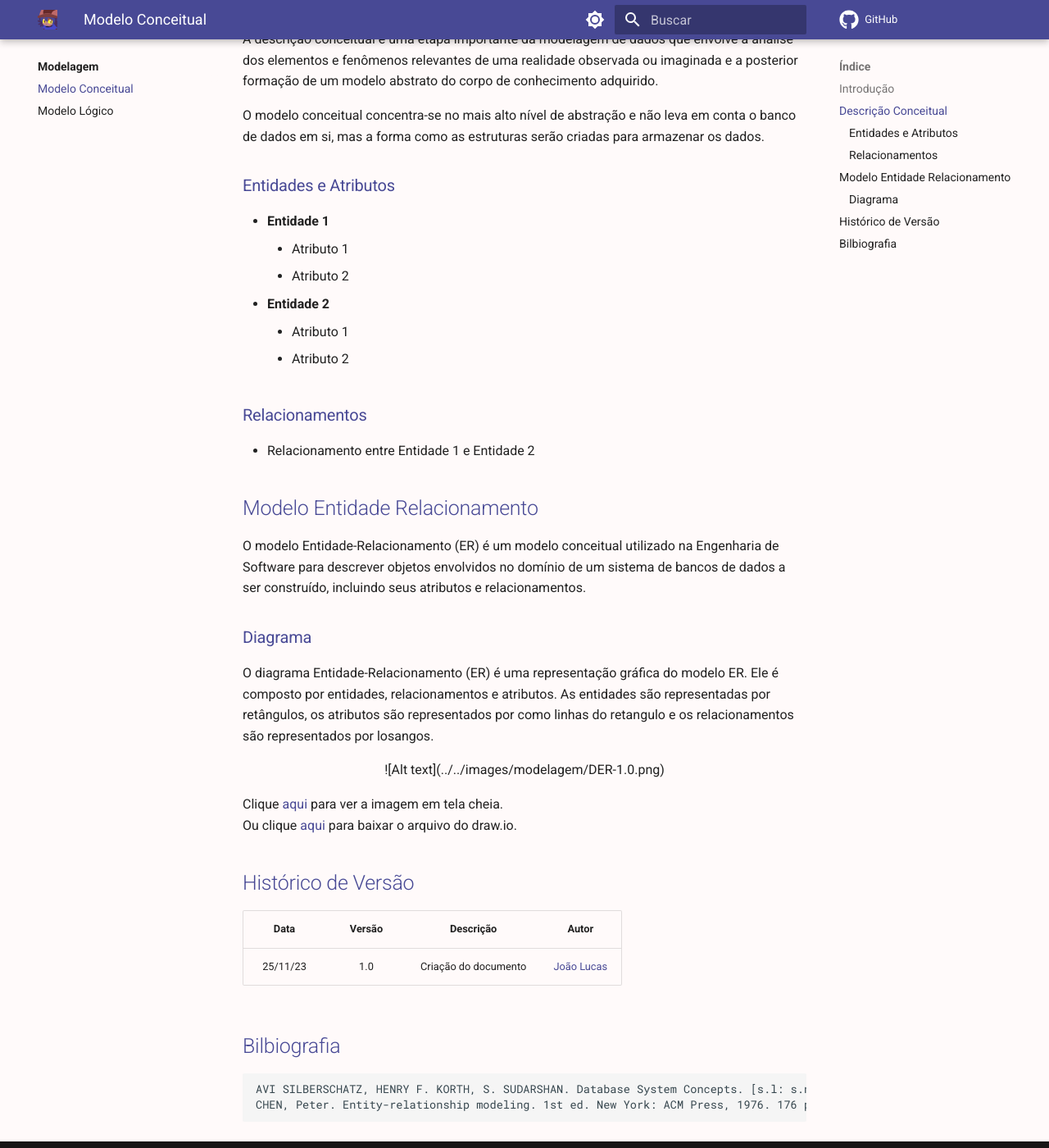
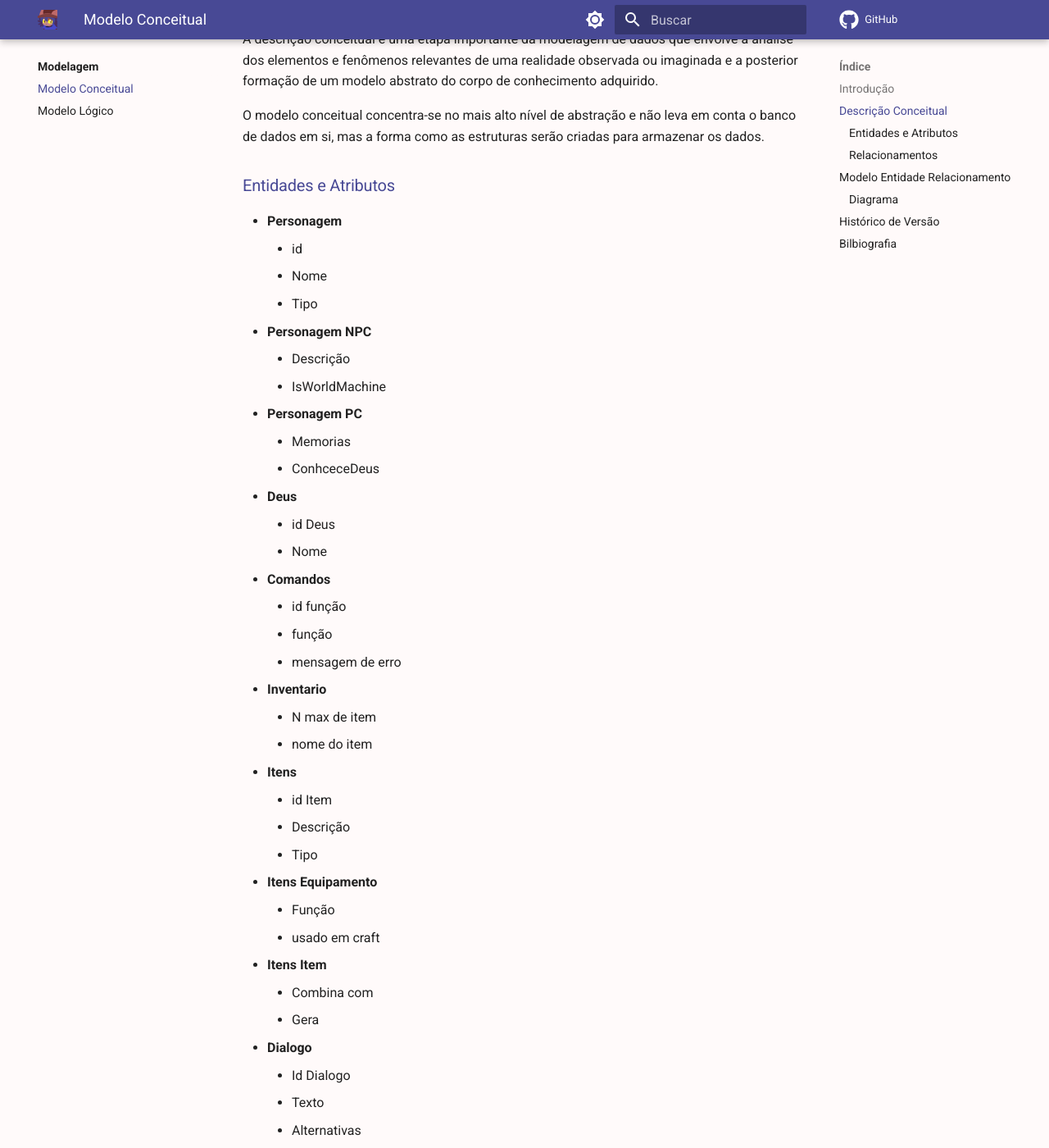
Before and after one commit to SBD1/2023.2-OneShot, an MkDocs documentation site: the page built from docs/documentos/modelagem/modelo-conceitual.md, in a window 1280 px wide and 1400 px high, scrolled down 544 px. Shown: the whole window at 82% size. Built offline with MkDocs 1.6.1 and Material for MkDocs 9.7.7, drawn with Linux system fonts in a browser that asks for light colours; comment, search, counter and statistics services are not loaded; some of the changed text lies outside the part shown.

Commit message:
descrição Conceitual

```diff
--- a/docs/documentos/modelagem/modelo-conceitual.md
+++ b/docs/documentos/modelagem/modelo-conceitual.md
@@ -14,13 +14,87 @@ A descrição conceitual é uma etapa importante da modelagem de dados que envol
 O modelo conceitual concentra-se no mais alto nível de abstração e não leva em conta o banco de dados em si, mas a forma como as estruturas serão criadas para armazenar os dados.
 
 ### <a>Entidades e Atributos</a>
-- **Entidade 1**
-    - Atributo 1
-    - Atributo 2
-- **Entidade 2**
-    - Atributo 1
-    - Atributo 2
-
+- **Personagem**
+    - id
+    - Nome
+    - Tipo
+- **Personagem NPC**
+    - Descrição
+    - IsWorldMachine
+- **Personagem PC**
+    - Memorias
+    - ConhceceDeus
+- **Deus**
+    - id Deus
+    - Nome
+- **Comandos**
+    - id função
+    - função
+    - mensagem de erro
+- **Inventario**
+    - N max de item
+    - nome do item
+- **Itens**
+    - id Item
+    - Descrição
+    - Tipo
+- **Itens Equipamento**
+    - Função
+    - usado em craft
+- **Itens Item**
+    - Combina com
+    - Gera
+- **Dialogo**
+    - Id Dialogo
+    - Texto
+    - Alternativas
+    - Nome dos participantes
+- **Objeto**
+    - Id Objeto
+    - Descrição
+    - Tipo
+- **Objeto Interativo**
+    - Item requisito
+    - Tranca
+- **Evento**
+    - id evento
+    - já disparado
+    - Descrição
+    - Resultados
+    - Tipo Gatilho
+- **Evento Conversa**
+    - npcs
+    - localização npc
+- **Evento Local**
+    - salas
+    - localização pc
+- **Interação**
+    - Objetos
+    - localização objetos
+- **Localização**
+    - id localização
+- **Fase**
+    - id Fase
+    - Descrição
+- **Região**
+    - id Região
+    - descrição
+    - nome
+- **Estrutura**
+    - id estrutura
+    - nome
+    - sala inicial
+- **Sala**
+    - id sala
+    - descrição
+    - is visited
+- **Conexão**
+    - sala origem
+    - sala conectada 1
+    - sala conectada 2
+    - sala conectada 3
+- **Regiões Visitadas**
+    - nome das regiões
 
 ### <a>Relacionamentos</a>
 - Relacionamento entre Entidade 1 e Entidade 2
```
